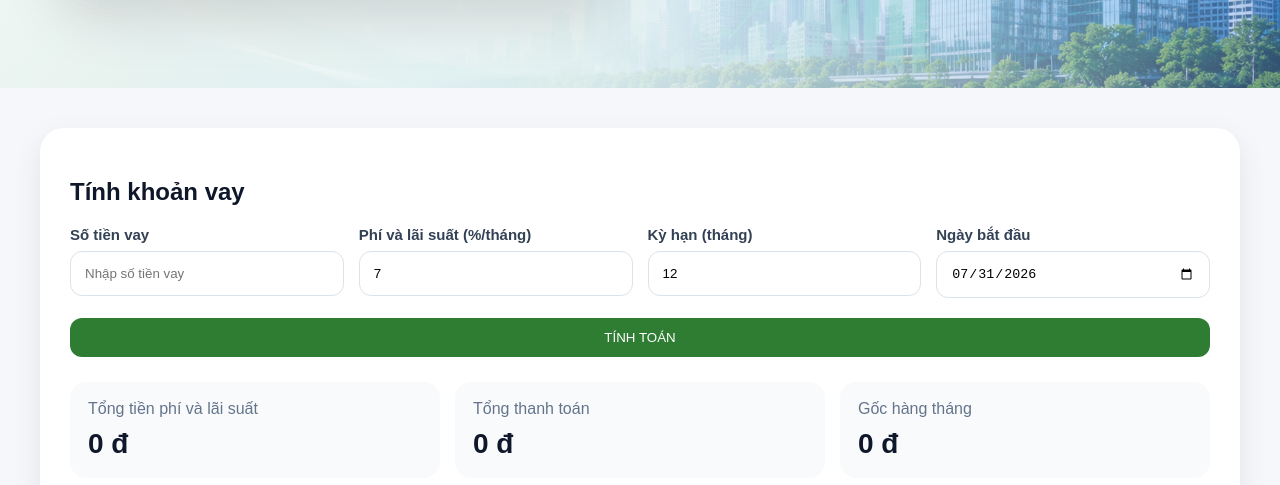
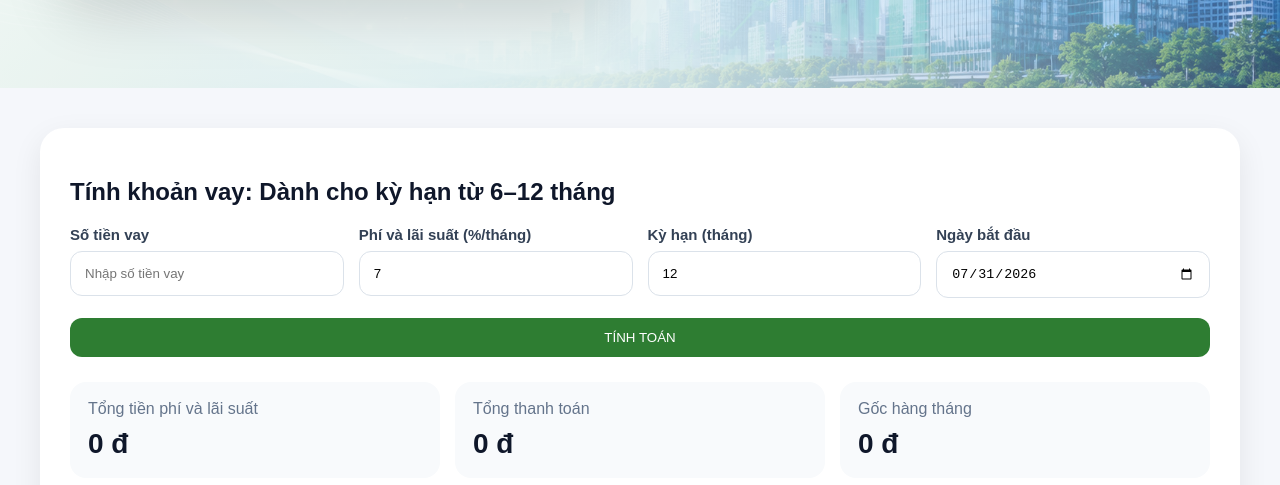
Before and after one commit to vpayfc/vpay-website, a plain HTML site: page index.html in a window 1280 px wide. Shown: the part 612-1097 px from the top of the page. Drawn offline with Linux system fonts and the light colour scheme.

Commit message:
Update loan calculation section heading

```diff
--- a/index.html
+++ b/index.html
@@ -68,7 +68,7 @@ href="https://cdnjs.cloudflare.com/ajax/libs/font-awesome/6.5.2/css/all.min.css"
 </section>
 
 <section class="container card" id="calculator">
-<h2>Tính khoản vay</h2>
+<h2>Tính khoản vay: Dành cho kỳ hạn từ 6–12 tháng</h2>
 <div class="grid">
 
   <div class="form-group">
```
